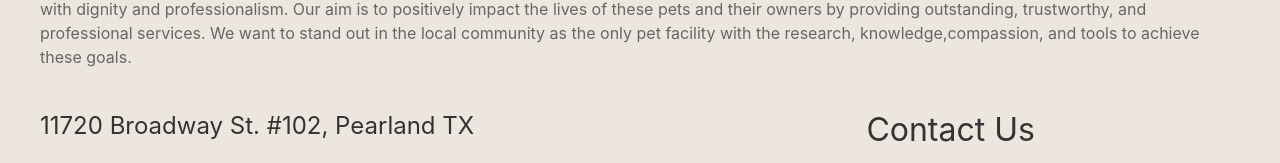
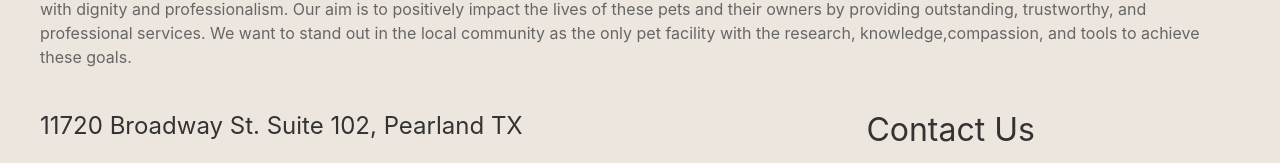
Before and after one commit to TechMex-io/southernTails, a Jekyll site: the page built from index.md, in a window 1280 px wide. Shown: the part 1110-1273 px from the top of the page. Built offline with Jekyll 4.4.1, drawn with Linux system fonts in a browser that asks for light colours; some of the changed text lies outside the part shown; grey boxes are pictures that could not be loaded.

```diff
--- a/_config.yml
+++ b/_config.yml
@@ -16,9 +16,8 @@
 title: Southern Tails
 email: your-email@example.com
 description: >- # this means to ignore newlines until "baseurl:"
-  Write an awesome description for your new site here. You can edit this
-  line in _config.yml. It will appear in your document head meta (for
-  Google search results) and in your feed.xml site description.
+  Southern Tails is honored to serve you! We are proud of our state-of-the-art facility, wide-range of premium products, and the professional grooming program.  Our entire staff would love to build a strong relationship with our Fur-ever Friends and their families and invite you to visit us today!
+body_cta : Give us a call for pricing, as prices vary per breed.
 baseurl: "/southernTails" # the subpath of your site, e.g. /blog
 url: "https://techmex-io.github.io" # the base hostname & protocol for your site, e.g. http://example.com
 twitter_username: jekyllrb
--- a/_includes/footer.html
+++ b/_includes/footer.html
@@ -5,7 +5,7 @@
       <div class="businessName">
         <h5>Southern Tails</h5>
         <h6>Providing dog grooming and boarding for your pets</h6>
-        <h6>11720 Broadway St, Pearland, TX</h6>
+        <h6>11720 Broadway St, Suite 102 Pearland, TX</h6>
       </div>
       <div class="phoneNumber">
         <h6 class="uk-visable@m tabletMobileOFF">(281) 741-3247</h6>
--- a/_layouts/home.html
+++ b/_layouts/home.html
@@ -100,7 +100,7 @@ layout: homeDefault
     <div class="uk-margin-small-top uk-margin-medium-top" uk-grid>
       <div class="uk-margin-small-bottom uk-width-2-3@s">
         <!-- <h2 class="uk-heading">Southern Tails</h2> -->
-        <h3 class="uk-heading">11720 Broadway St. #102, Pearland TX</h3>
+        <h3 class="uk-heading">11720 Broadway St. Suite 102, Pearland TX</h3>
         <iframe
           width=100%
           height="450"
```
